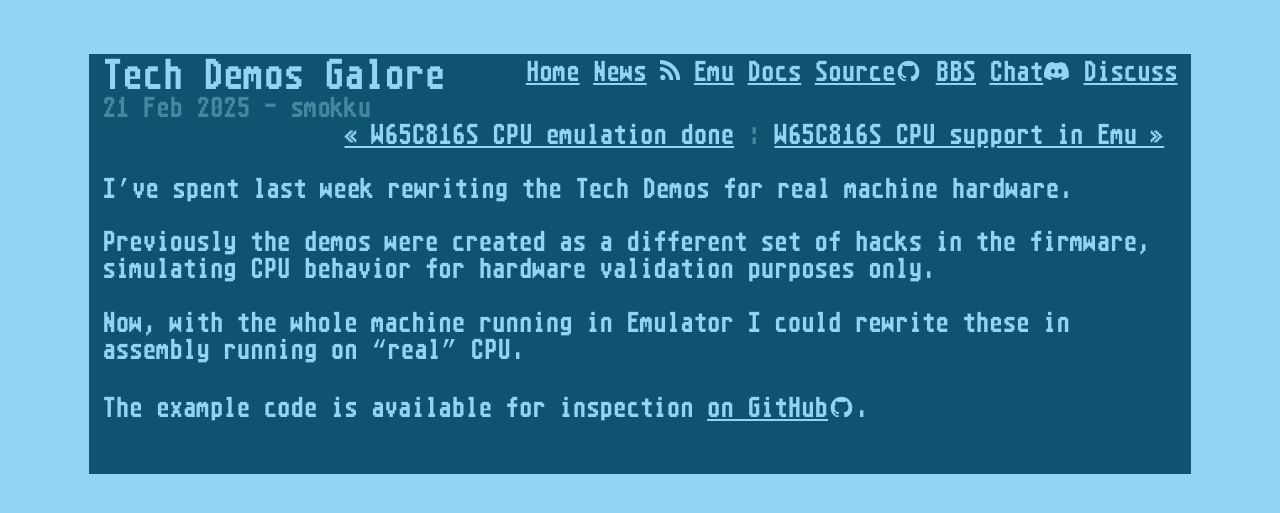
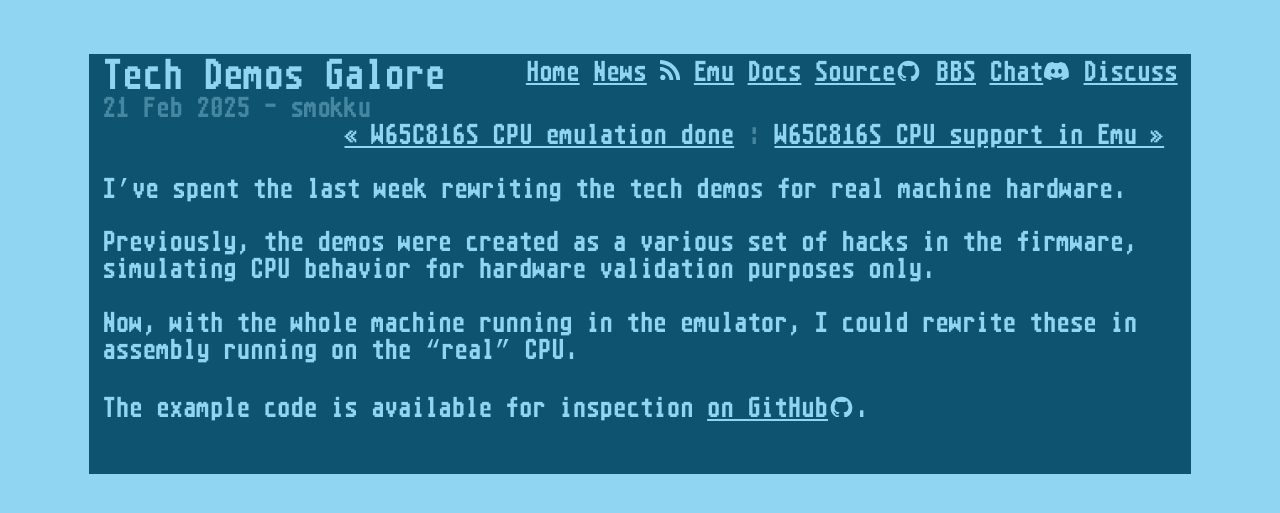
Before and after one commit to X65/x65.github.io, a Jekyll site: the page built from _posts/2025-02-21-tech-demos.md, in a window 1280 px wide. Shown: the top 513 px of the page. Built offline with Jekyll 4.4.1, drawn with Linux system fonts in a browser that asks for light colours; some web fonts are replaced.

Commit message:
tech demos grammar fix

```diff
--- a/_posts/2025-02-21-tech-demos.md
+++ b/_posts/2025-02-21-tech-demos.md
@@ -4,12 +4,10 @@ category: news
 author: smokku
 ---
 
-I've spent last week rewriting the Tech Demos for real machine hardware.
+I've spent the last week rewriting the tech demos for real machine hardware.
 
-Previously the demos were created as a different set of hacks in the firmware,
-simulating CPU behavior for hardware validation purposes only.
+Previously, the demos were created as a various set of hacks in the firmware, simulating CPU behavior for hardware validation purposes only.
 
-Now, with the whole machine running in Emulator I could rewrite these in
-assembly running on "real" CPU.
+Now, with the whole machine running in the emulator, I could rewrite these in assembly running on the "real" CPU.
 
 The example code is available for inspection [on GitHub](https://github.com/X65/examples).
```
